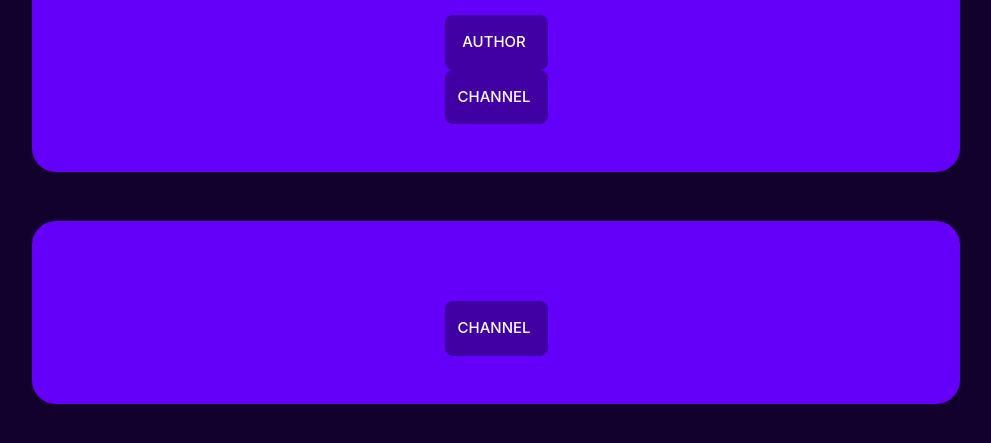
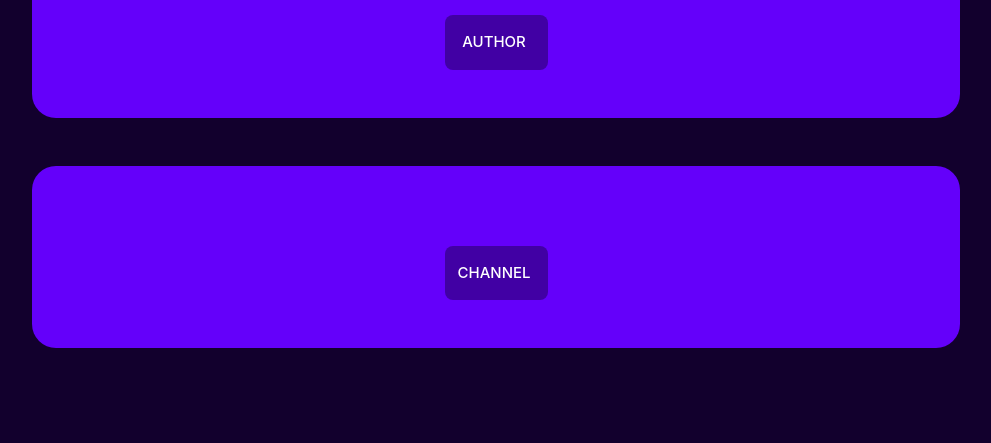
Before and after one commit to xCodeBossS/new-site, a plain HTML site: page index.html in a window 1280 px wide. Shown: the part 253-696 px from the top of the page, without its empty margins (144-1135 px from the left). Drawn offline with Linux system fonts and the light colour scheme.

Commit message:
Update index.html

```diff
--- a/index.html
+++ b/index.html
@@ -21,15 +21,11 @@
                         </div>
                         <div class="flex-center d-flex">
                             <button onclick="location.href='https://t.me/omnipotent503'" class="btn btn-info" type="button">AUTHOR&nbsp; </button>
-                          </div>
-                        <div class="flex-center d-flex">
-                            <button onclick="location.href='https://t.me/codeboss503'" class="btn btn-info" type="button">CHANNEL&nbsp; </button>
                         </div>
                     </div>
                 </div>
             </div>
           </div>
-<div class="col-md-12"></div>
                 </div>
             </div>
         </div>
```
